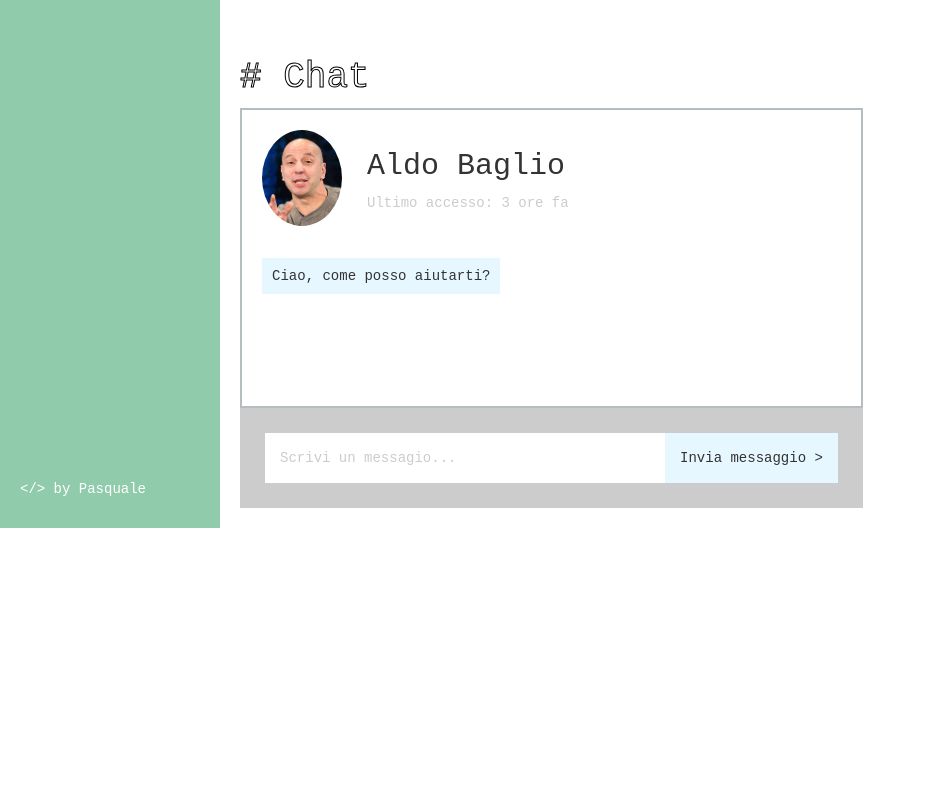
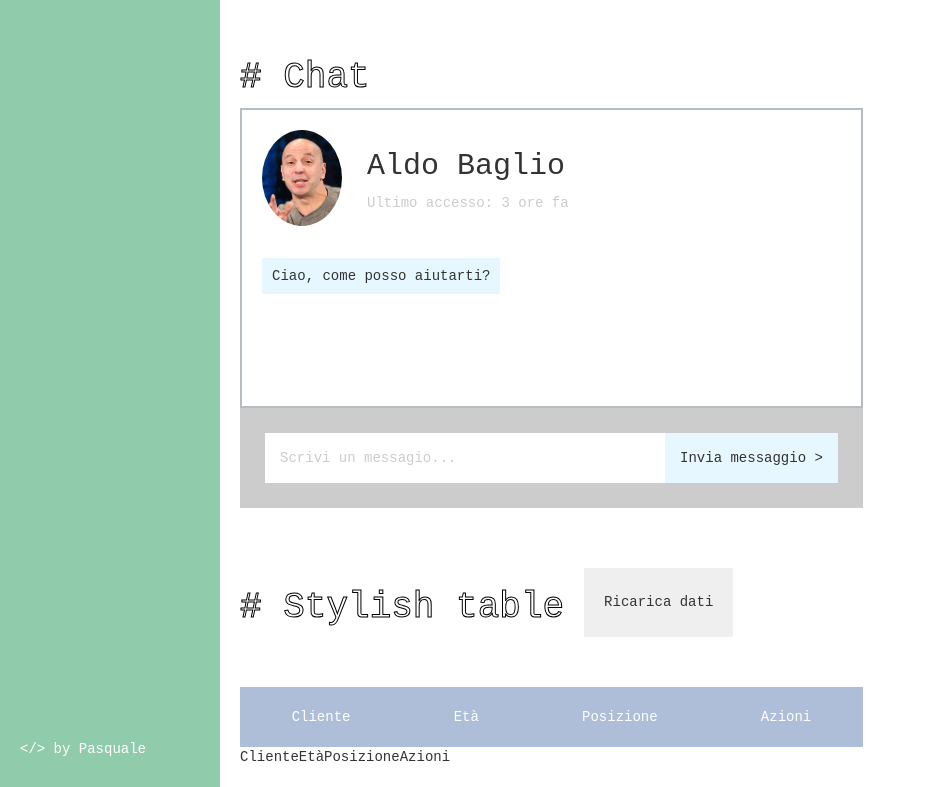
Before and after one commit to HikaruFN/armonia, a React (Create React App) app: page / in a window 1280 px wide. Shown: the part 516-1303 px from the top of the page, without its empty margins (0-926 px from the left). Before the commit the page ends 1044 px from the top, so only its background shows below. Built offline with nearby package versions, Linux system fonts and the light colour scheme.

Commit message:
added StylishTable

```diff
--- a/src/components/MainContent.css
+++ b/src/components/MainContent.css
@@ -1,4 +1,3 @@
 .main-content-container{
     padding: 20px;
-    text-align: left;
 };
--- a/src/components/MainContent.js
+++ b/src/components/MainContent.js
@@ -1,11 +1,13 @@
 import './MainContent.css';
 import ModuloDiContatto from './ModuloDiContatto';
 import Chat from './Chat';
+import StylishTabe from './StylishTable';
 function MainContent(){
     return(
         <div className="main-content-container">
             <ModuloDiContatto/>
             <Chat/>
+            <StylishTabe/>
         </div>
     );
 }
--- a/src/components/ModuloDiContatto.js
+++ b/src/components/ModuloDiContatto.js
@@ -5,6 +5,7 @@ function ModuloDiContatto(){
     const {register, handleSubmit, formState: {errors}} = useForm();
     const onSubmit = (data) =>{
         console.log(data);
+        alert('Inviato con successo!');
     }
     return(
         <div className="module-container">
@@ -19,10 +20,10 @@ function ModuloDiContatto(){
                     <br></br>
                     <textarea cols="70" rows="2" placeholder="Introduzione personale"></textarea>
                     <br></br>
-                    Il mio numero è <input id="input-telefone"  type="text" placeholder="Contatto telefonico" {...register("telefone", {required: true, minLength: 10,})}/>
+                    Il mio numero è <input id="input-telefone"  type="text" placeholder="Contatto telefonico" {...register("telefone", {required: true, minLength: 10})}/>
                     {errors.telefone && <span id='errore-telefono'>Numero non valido!</span>}
                     <br></br>
-                    O potete contattarmi sull'indirizzo email <input type="email" name="email" id="input-email" placeholder="Contatto email" {...register("email", {required: true, })}/>
+                    O potete contattarmi sull'indirizzo email <input type="email" name="email" id="input-email" placeholder="Contatto email" {...register("email", {required: true})}/>
                     {errors.email && <span id='errore-email'>Email non valida!</span>}
                     <br></br>
                     <textarea cols="70" rows="2" placeholder="Domande e dettagli"></textarea>
--- /dev/null
+++ b/src/components/StylishTable.css
@@ -0,0 +1,24 @@
+.stylish-table-container{
+    margin-top: 60px;
+}
+.stylish-table-header{
+    display: flex;
+}
+.stylish-table-header button{
+    padding: 10px 20px;
+    border: 0;
+    margin-left: 20px;
+}
+.stylish-table-header h1{
+    color: white;
+    -webkit-text-stroke: 1px black;
+}
+.table-data{
+    margin-top: 50px;
+    display: flex;
+    justify-content: space-around;
+    align-items: center;
+    background-color: #AEBED8;
+    color: white;
+    height: 60px;
+}
--- /dev/null
+++ b/src/components/StylishTable.js
@@ -0,0 +1,32 @@
+import './StylishTable.css';
+
+function StylishTabe(){
+
+    return(
+        <div className='stylish-table-container'>
+            <div className='stylish-table-header'>
+                <h1># Stylish table</h1>
+                <button>Ricarica dati</button>
+            </div>
+            <div className='table-container'>
+                <div className='table-data'>
+                    <span>Cliente</span>
+                    <span>Età</span>
+                    <span>Posizione</span>
+                    <span>Azioni</span>
+                </div>
+                <div className='table-cards'>
+                    <div className='card'>
+                        <span>Cliente</span>
+                        <span>Età</span>
+                        <span>Posizione</span>
+                        <span>Azioni</span>
+                    </div>
+                </div>
+
+            </div>
+
+        </div>
+    );
+}
+export default StylishTabe;
```
